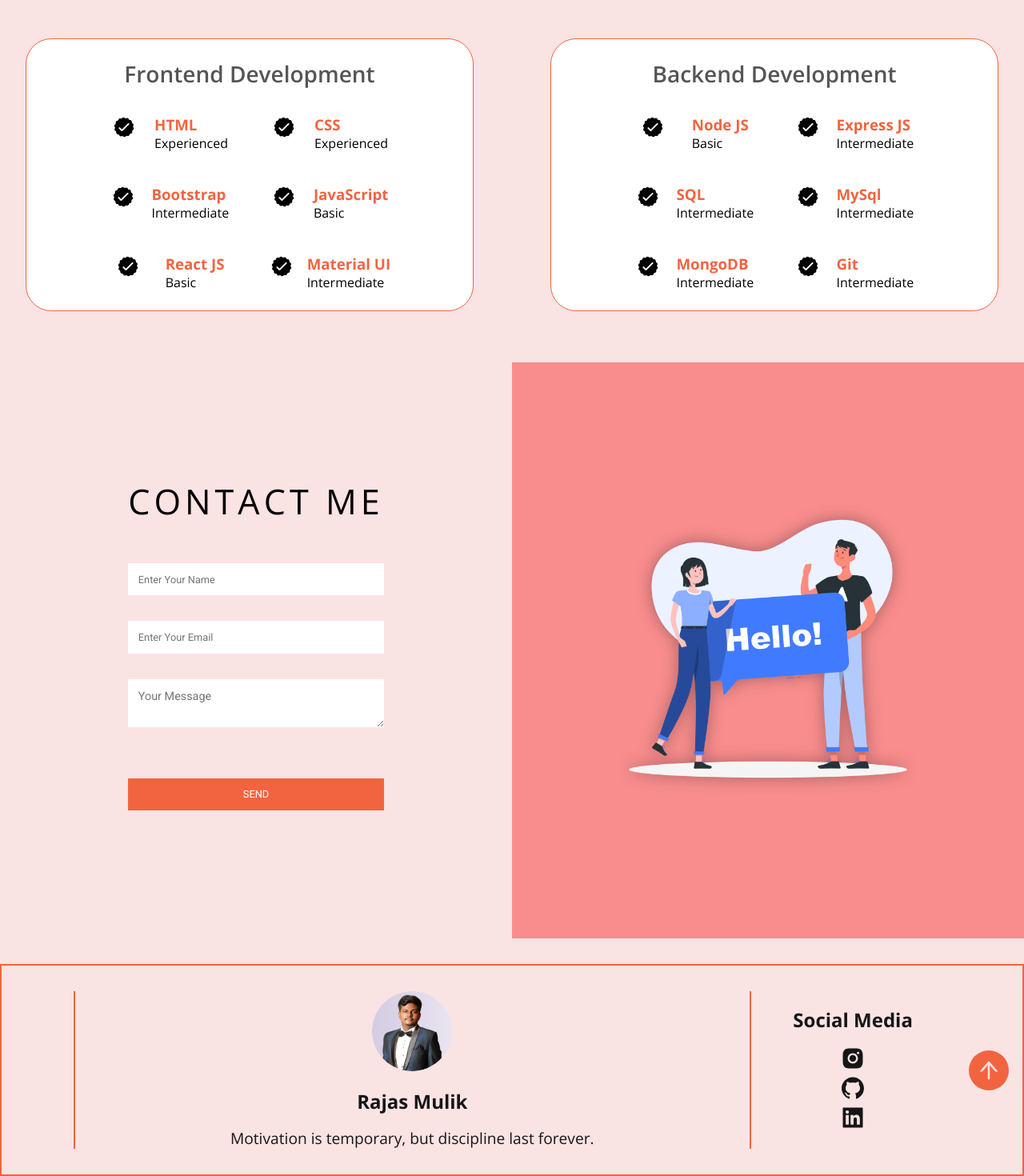
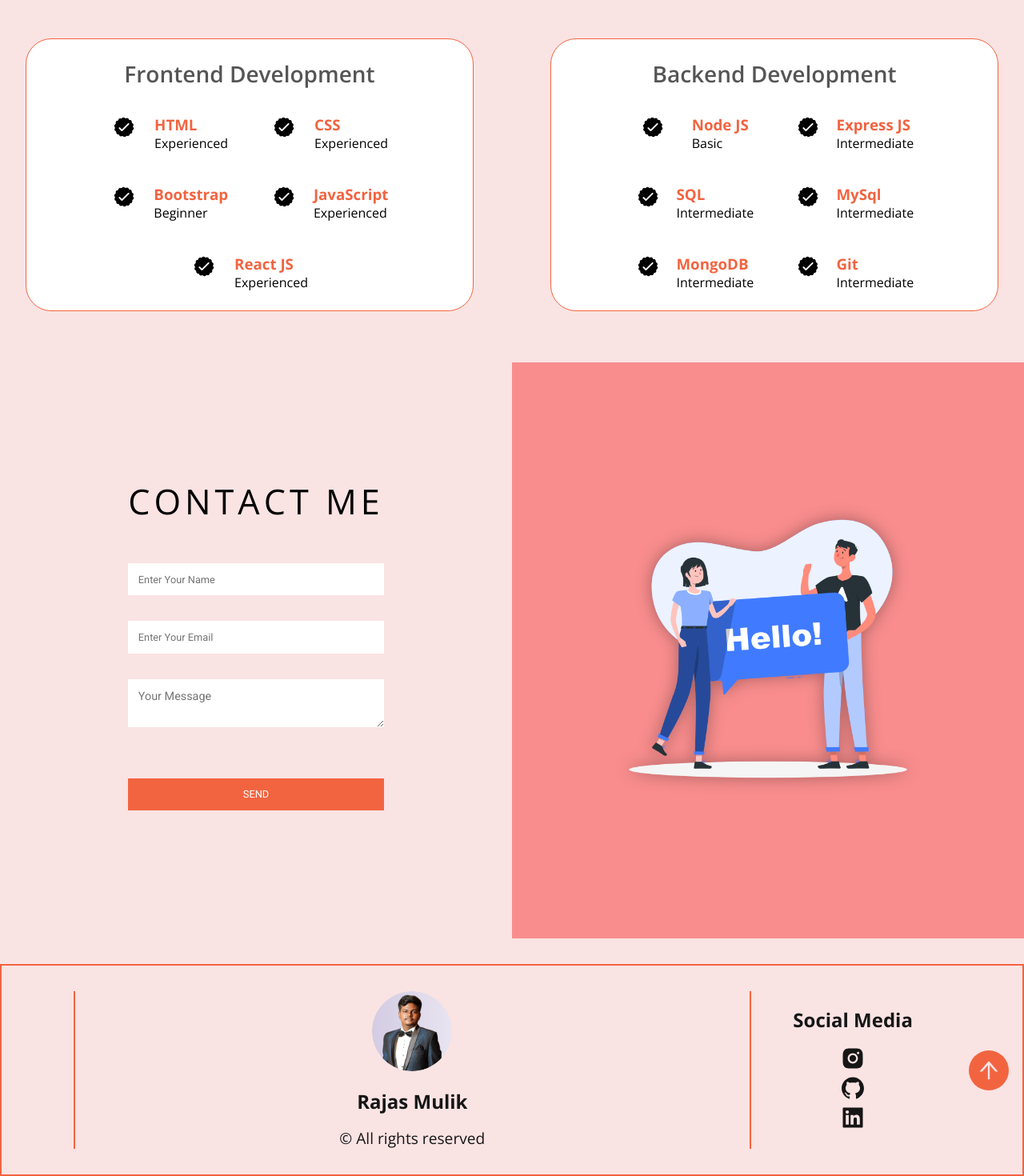
Before and after one commit to hbin1911/portfolio, a React (Create React App) app: page / in a window 1280 px wide. Shown: the part 1907-3377 px from the top of the page at 80% size. Built offline with nearby package versions, Linux system fonts and the light colour scheme.

Commit message:
Changed footer

```diff
--- a/src/components/Footer.jsx
+++ b/src/components/Footer.jsx
@@ -17,7 +17,7 @@ const Footer = () => {
         />
 
         <h2>Rajas Mulik</h2>
-        <p>Motivation is temporary, but discipline last forever.</p>
+        <p> &#169; All rights reserved</p>
       </div>
 
       <aside>
--- a/src/components/Skills.jsx
+++ b/src/components/Skills.jsx
@@ -44,7 +44,7 @@ const Skills = () => {
                   />
                   <div>
                     <h3>Bootstrap</h3>
-                    <p>Intermediate</p>
+                    <p>Beginner</p>
                   </div>
                 </article>
                 <article>
@@ -55,7 +55,7 @@ const Skills = () => {
                   />
                   <div>
                     <h3>JavaScript</h3>
-                    <p>Basic</p>
+                    <p>Experienced</p>
                   </div>
                 </article>
                 <article>
@@ -66,10 +66,10 @@ const Skills = () => {
                   />
                   <div>
                     <h3>React JS</h3>
-                    <p>Basic</p>
+                    <p>Experienced</p>
                   </div>
                 </article>
-                <article>
+                {/* <article>
                   <img
                     src={check}
                     alt="Experience icon"
@@ -79,7 +79,7 @@ const Skills = () => {
                     <h3>Material UI</h3>
                     <p>Intermediate</p>
                   </div>
-                </article>
+                </article> */}
               </div>
             </div>
             <div className="details-container">
```
